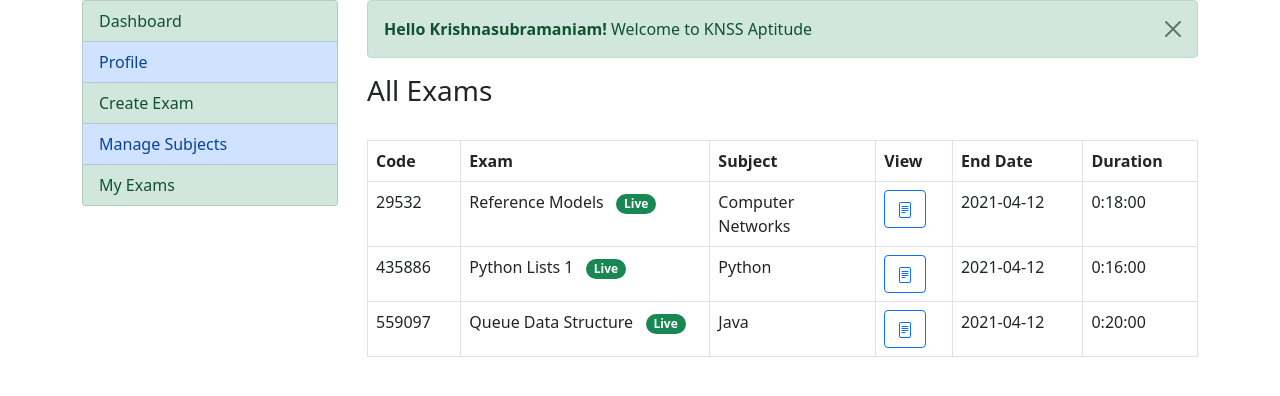
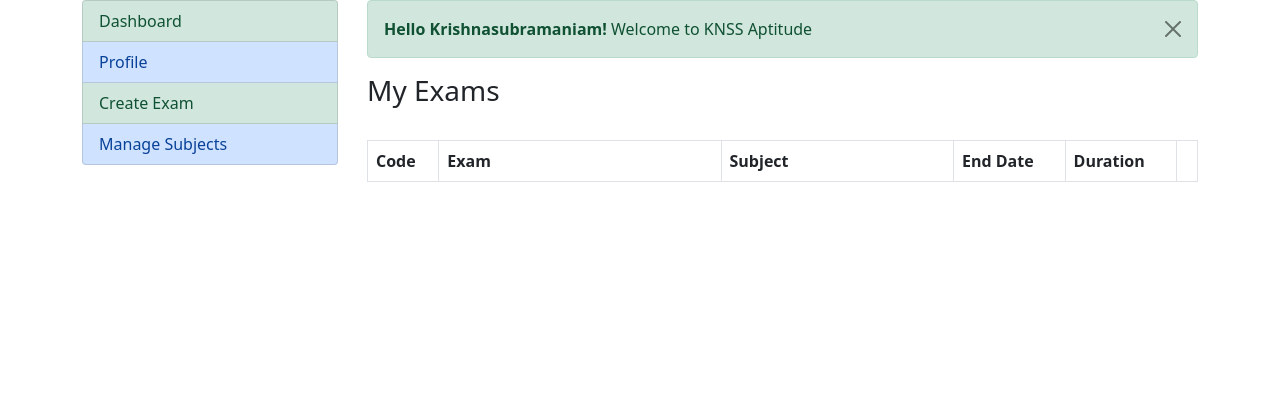
Before and after one commit to VKrishna2090/KNSS-Aptitude, a Flask app: page /staff_dashboard in a window 1280 px wide. Shown: the part 78-474 px from the top of the page. Run offline with Flask 2, Linux system fonts and the light colour scheme; a user stored in the database is signed in; data comes from the database, SQL or seed files in the repository; lists and menus that the app fills with data are empty; some libraries are stand-ins or nearby versions.

Commit message:
updates more

```diff
--- a/run.py
+++ b/run.py
@@ -109,7 +109,7 @@
     cursor = mysql.connection.cursor()
     cursor.execute('SELECT * FROM subject')
     subjects = cursor.fetchall()
-    cursor.execute('SELECT * FROM exam')
+    cursor.execute('SELECT * FROM exam WHERE user_id = %s',(session['user_id'],))
     exams = cursor.fetchall()
     return render_template('staff/dashboard.html', subjects=subjects, exams=exams, today=today)
 
@@ -205,16 +205,6 @@
     cursor.execute('SELECT * FROM users WHERE user_id = %s',(session['user_id'],))
     profile_staff_user = cursor.fetchall()
     return render_template('staff/profile.html', profile_staff_user=profile_staff_user)
-
-@app.route('/my_exams')
-def my_exams():
-    today = datetime.date.today()
-    cursor = mysql.connection.cursor()
-    cursor.execute('SELECT * FROM subject')
-    subjects = cursor.fetchall()
-    cursor.execute('SELECT * FROM exam WHERE user_id = %s',(session['user_id'],))
-    exams = cursor.fetchall()
-    return render_template('staff/dashboard.html', subjects=subjects, exams=exams, today=today)
 
 @app.route('/view_exam/<int:e_code>',methods=["GET"])
 def view_exam(e_code):
--- a/templates/staff/dashboard.html
+++ b/templates/staff/dashboard.html
@@ -1,28 +1,21 @@
 {% extends "staff/staff_layout.html" %}
 {% block staff_content %}
-{% if url_for(request.endpoint) == '/my_exams' %}
-<h3>My Exams</h3>
-{% else %}
 <div class="alert alert-success alert-dismissible fade show" role="alert">
   <strong>Hello {{session['fname']}}!</strong> Welcome to KNSS Aptitude
   <button type="button" class="btn-close" data-bs-dismiss="alert" aria-label="Close"></button>
 </div>
-<h3>All Exams</h3>
-{% endif %}
+<h3>My Exams</h3>
 <br>
 <div class="table-responsive">
   <table class="table table-bordered">
     <thead>
       <tr>
         <th scope="col">Code</th>
-        <th scope="col" style="width: 30%">Exam</th>
-        <th scope="col" style="width: 20%">Subject</th>
-        <th scope="col">View</th>
+        <th scope="col" style="width: 34%">Exam</th>
+        <th scope="col" style="width: 28%">Subject</th>
         <th scope="col">End Date</th>
         <th scope="col">Duration</th>
-        {% if url_for(request.endpoint) == '/my_exams' %}
         <th scope="col"></th>
-        {% endif %}
       </tr>
     </thead>
     <tbody>
@@ -42,38 +35,20 @@
         {% else %}
         {% endif %}
         {% endfor %}
-        <td>
-          <a href="{{ url_for('view_exam',e_code=row[0]) }}" type="button" class="btn btn-outline-primary">
-            <svg xmlns="http://www.w3.org/2000/svg" width="16" height="16"
-              fill="currentColor" class="bi bi-file-text" viewBox="0 0 16 16">
-              <path
-                d="M5 4a.5.5 0 0 0 0 1h6a.5.5 0 0 0 0-1H5zm-.5 2.5A.5.5 0 0 1 5 6h6a.5.5 0 0 1 0 1H5a.5.5 0 0 1-.5-.5zM5 8a.5.5 0 0 0 0 1h6a.5.5 0 0 0 0-1H5zm0 2a.5.5 0 0 0 0 1h3a.5.5 0 0 0 0-1H5z" />
-              <path
-                d="M2 2a2 2 0 0 1 2-2h8a2 2 0 0 1 2 2v12a2 2 0 0 1-2 2H4a2 2 0 0 1-2-2V2zm10-1H4a1 1 0 0 0-1 1v12a1 1 0 0 0 1 1h8a1 1 0 0 0 1-1V2a1 1 0 0 0-1-1z" />
-            </svg>
-          </a>
-        </td>
         <td>{{row[7]}}</td>
         <td>{{row[3]}}</td>
-
-        {% if url_for(request.endpoint) == '/my_exams' %}
         <td>
-          <a href="" class="btn btn-outline-warning"><svg xmlns="http://www.w3.org/2000/svg" width="16" height="16"
-              fill="currentColor" class="bi bi-pencil" viewBox="0 0 16 16">
-              <path
-                d="M12.146.146a.5.5 0 0 1 .708 0l3 3a.5.5 0 0 1 0 .708l-10 10a.5.5 0 0 1-.168.11l-5 2a.5.5 0 0 1-.65-.65l2-5a.5.5 0 0 1 .11-.168l10-10zM11.207 2.5L13.5 4.793 14.793 3.5 12.5 1.207 11.207 2.5zm1.586 3L10.5 3.207 4 9.707V10h.5a.5.5 0 0 1 .5.5v.5h.5a.5.5 0 0 1 .5.5v.5h.293l6.5-6.5zm-9.761 5.175l-.106.106-1.528 3.821 3.821-1.528.106-.106A.5.5 0 0 1 5 12.5V12h-.5a.5.5 0 0 1-.5-.5V11h-.5a.5.5 0 0 1-.468-.325z" />
-            </svg>
-          </a>
-          <a href="/delete" onclick="myFunction()" class="btn btn-outline-danger"><svg xmlns="http://www.w3.org/2000/svg"
-              width="16" height="16" fill="currentColor" class="bi bi-trash" viewBox="0 0 16 16">
-              <path
-                d="M5.5 5.5A.5.5 0 0 1 6 6v6a.5.5 0 0 1-1 0V6a.5.5 0 0 1 .5-.5zm2.5 0a.5.5 0 0 1 .5.5v6a.5.5 0 0 1-1 0V6a.5.5 0 0 1 .5-.5zm3 .5a.5.5 0 0 0-1 0v6a.5.5 0 0 0 1 0V6z" />
-              <path fill-rule="evenodd"
-                d="M14.5 3a1 1 0 0 1-1 1H13v9a2 2 0 0 1-2 2H5a2 2 0 0 1-2-2V4h-.5a1 1 0 0 1-1-1V2a1 1 0 0 1 1-1H6a1 1 0 0 1 1-1h2a1 1 0 0 1 1 1h3.5a1 1 0 0 1 1 1v1zM4.118 4L4 4.059V13a1 1 0 0 0 1 1h6a1 1 0 0 0 1-1V4.059L11.882 4H4.118zM2.5 3V2h11v1h-11z" />
-            </svg>
-          </a>
+          <center>
+            <button type="button" class="btn btn-outline-primary dropdown-toggle" data-bs-toggle="dropdown"
+              aria-expanded="false">Actions</button>
+            <ul class="dropdown-menu">
+              <li><a class="dropdown-item" href="{{ url_for('view_exam',e_code=row[0]) }}">View Form</a></li>
+              <li><a class="dropdown-item" href="#">View Responses</a></li>
+              <li><a class="dropdown-item" href="#">Edit Form</a></li>
+              <li><a class="dropdown-item" href="#">Delete Form</a></li>
+            </ul>
+          </center>
         </td>
-        {% endif %}
       </tr>
       {% endfor %}
     </tbody>
@@ -85,13 +60,4 @@
     confirm("Delete Exam?");
   }
 </script>
-
-<script>
-  var myModal = document.getElementById('myModal')
-  var myInput = document.getElementById('myInput')
-
-  myModal.addEventListener('shown.bs.modal', function () {
-    myInput.focus()
-  })
-</script>
 {% endblock %}
--- a/templates/staff/staff_layout.html
+++ b/templates/staff/staff_layout.html
@@ -8,7 +8,6 @@
                 <a class="list-group-item list-group-item-action list-group-item-primary" href="{{ url_for('staff_profile') }}">Profile</a>
                 <a class="list-group-item list-group-item-action list-group-item-success" href="{{ url_for('create_exam_auto_form') }}">Create Exam</a>
                 <a class="list-group-item list-group-item-action list-group-item-primary" href="{{ url_for('create_subject_form') }}">Manage Subjects</a>
-                <a class="list-group-item list-group-item-action list-group-item-success" href="{{ url_for('my_exams') }}">My Exams</a>
             </ul>
             <br>
         </div>
```
Also changed, not shown: templates/staff/create_subject_form.html (+7 -3 lines), templates/student/completed_exams.html (+12 -9 lines), templates/student/dashboard.html (+6 -4 lines).
